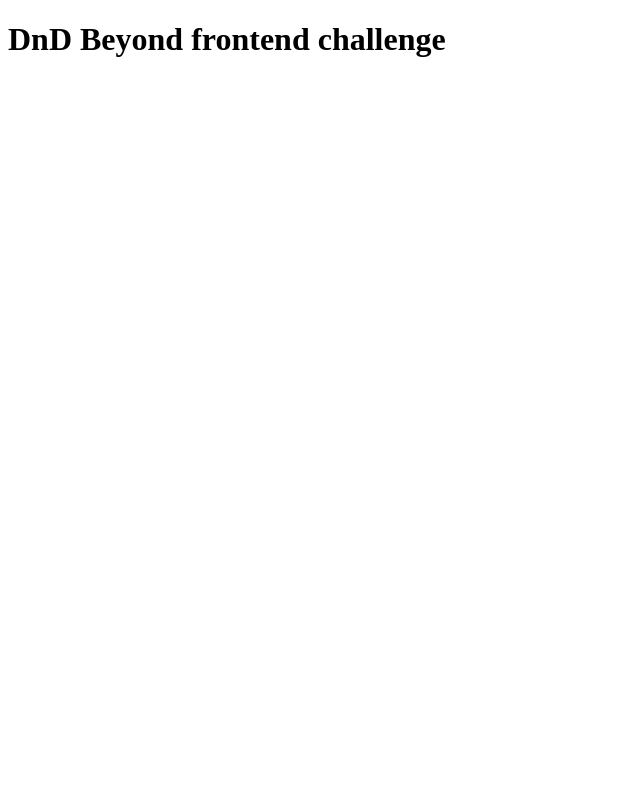
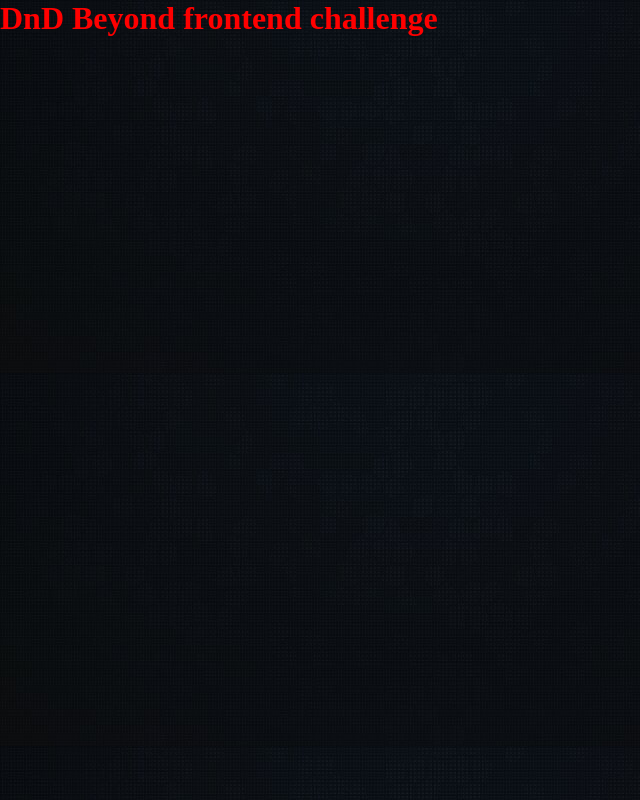
Before and after one commit to LukaszModelski/dnd-frontend-challenge, a React app: page / in a window 1280 px wide. Shown: the whole page, without its empty margins (0-640 px from the left). Built offline with nearby package versions, Linux system fonts and the light colour scheme.

Commit message:
Added copy-webpack-plugin and styled-components

```diff
--- a/package.json
+++ b/package.json
@@ -17,6 +17,7 @@
     "@typescript-eslint/eslint-plugin": "^6.7.0",
     "@typescript-eslint/parser": "^6.7.0",
     "clean-webpack-plugin": "^4.0.0",
+    "copy-webpack-plugin": "^11.0.0",
     "eslint": "^8.49.0",
     "html-webpack-plugin": "^5.5.3",
     "ts-loader": "^9.4.4",
@@ -27,6 +28,7 @@
   },
   "dependencies": {
     "react": "^18.2.0",
-    "react-dom": "^18.2.0"
+    "react-dom": "^18.2.0",
+    "styled-components": "^6.0.8"
   }
 }
--- a/src/App.tsx
+++ b/src/App.tsx
@@ -1,3 +1,15 @@
 import React from 'react'
+import styled from 'styled-components'
+import { GlobalStyle } from './globalStyles'
 
-export const App = () => <h1>DnD Beyond frontend challenge</h1>
+export const App = () => (
+  <>
+    <GlobalStyle />
+    <StyledH1>DnD Beyond frontend challenge</StyledH1>
+  </>
+)
+
+const StyledH1 = styled.h1`
+  margin-top: 0;
+  color: red;
+`
--- /dev/null
+++ b/src/globalStyles.ts
@@ -0,0 +1,10 @@
+import { createGlobalStyle } from 'styled-components'
+
+export const GlobalStyle = createGlobalStyle`
+  body {
+    min-height: 100vh;
+    margin: 0;
+    background-image: url('./public/talent-calc-bg-min.jpg');
+    background-repeat: repeat; //TODO: decide if repeat or cover
+  }
+`
--- a/tsconfig.json
+++ b/tsconfig.json
@@ -26,7 +26,7 @@
     /* Modules */
     "module": "es6" /* Specify what module code is generated. */,
     // "rootDir": "./",                                  /* Specify the root folder within your source files. */
-    // "moduleResolution": "node",                       /* Specify how TypeScript looks up a file from a given module specifier. */
+    "moduleResolution": "Bundler",                       /* Specify how TypeScript looks up a file from a given module specifier. */
     // "baseUrl": "./",                                  /* Specify the base directory to resolve non-relative module names. */
     // "paths": {},                                      /* Specify a set of entries that re-map imports to additional lookup locations. */
     // "rootDirs": [],                                   /* Allow multiple folders to be treated as one when resolving modules. */
--- a/webpack.config.js
+++ b/webpack.config.js
@@ -1,6 +1,7 @@
 const path = require('path')
+const { CleanWebpackPlugin } = require('clean-webpack-plugin')
 const HtmlWebpackPlugin = require('html-webpack-plugin')
-const { CleanWebpackPlugin } = require('clean-webpack-plugin')
+const CopyPlugin = require('copy-webpack-plugin')
 
 module.exports = {
   entry: './src/index.tsx',
@@ -25,6 +26,9 @@
     new HtmlWebpackPlugin({
       inject: 'body',
       template: 'index.html'
+    }),
+    new CopyPlugin({
+      patterns: [{ from: 'public', to: 'public' }]
     })
   ],
   devServer: {
```
Also changed, not shown: public/talent-calc-bg-min.jpg (added), 1 other file (tests, documents, lock files or other folders).
